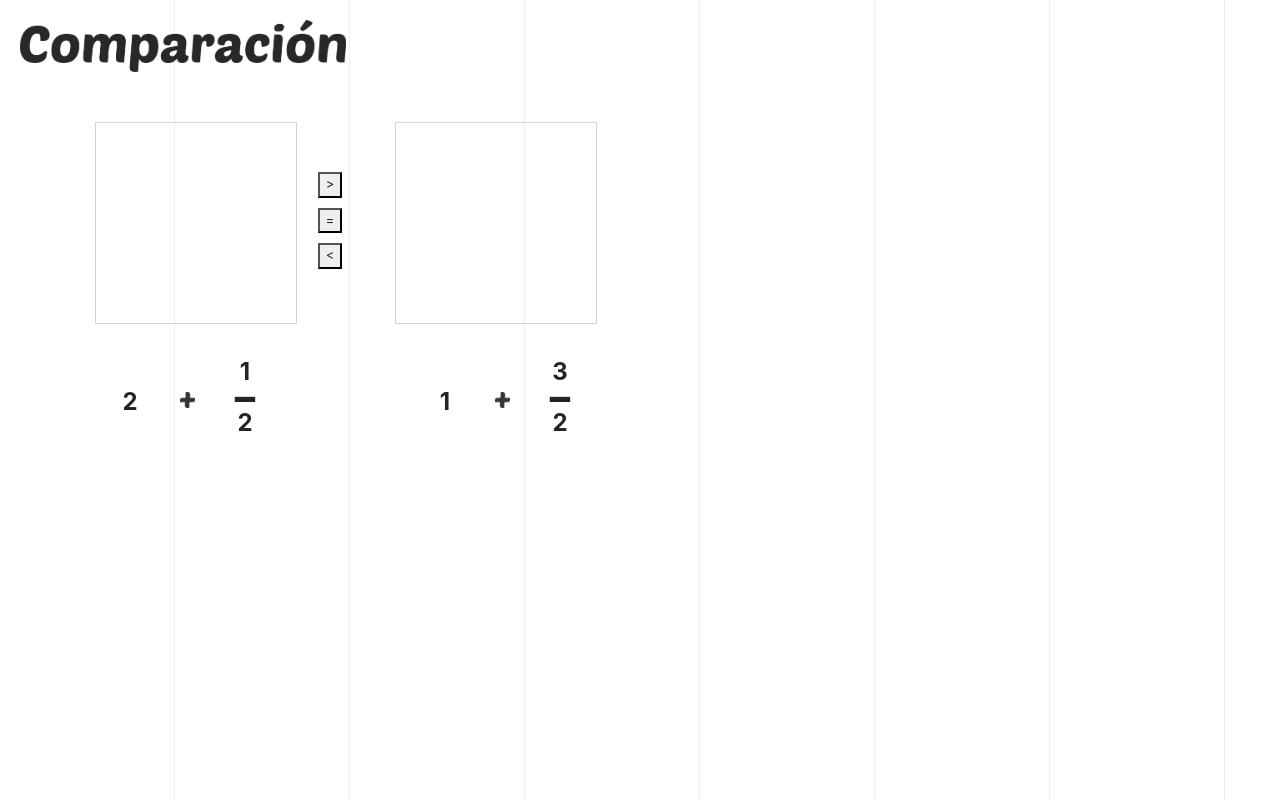
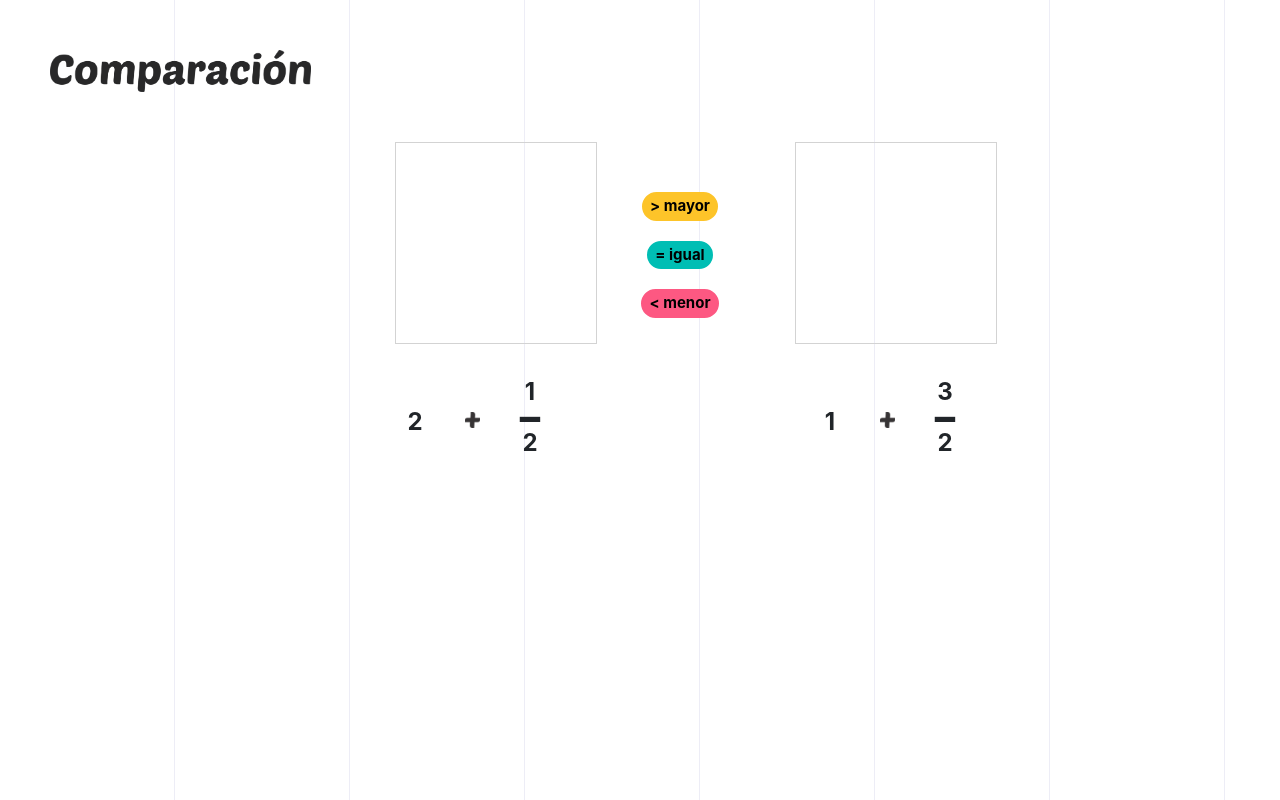
Before and after one commit to UCC-LabCompu2-Historico/proyectos2019-Dominguez-Nanfara, a plain HTML site: page Frac!/frac!/comp.html in a window 1280 px wide. Drawn offline with nearby package versions, Linux system fonts and the light colour scheme.

Commit message:
Algunos estilos mas

```diff
--- a/Frac!/frac!/assets/css/miEstilo.css
+++ b/Frac!/frac!/assets/css/miEstilo.css
@@ -9,9 +9,22 @@
 {
     position: left;
     opacity: 1;
-    margin-top: 20px;
-    margin-left: 20px;
+    margin-top: 25px;
+    margin-left: 25px;
     text-decoration: none;
+    width: 28%;
+    height: 28%;
+}
+
+.titulo-act-comp
+{
+    position: left;
+    opacity: 1;
+    margin-top: 25px;
+    margin-left: 25px;
+    text-decoration: none;
+    width: 261px;
+    height: 42px;
 }
 
 .act-contenido
@@ -98,17 +111,66 @@
     border:1px solid #d3d3d3;
 }
 
-.button-top-10
+.button-top-20-agua
 {
-    margin-top: 10px;
+    color: #000000;
+    font-size: 15px;
+    font-weight: bold;
+    margin-top: 20px;
+    background: #00beb4;
+    border: 2px solid #00beb4;
+    border-radius: 30px;
 }
 
-.button-top-50
+.button-top-20-rosa
 {
+    color: #000000;
+    font-size: 15px;
+    font-weight: bold;
+    font-weight: bold;
+    margin-top: 20px;
+    background: #fd5882;
+    border: 2px solid #fd5882;
+    border-radius: 30px;
+}
+
+.button-top-50-amarillo
+{
+    color: #000000;
+    font-size: 15px;
+    font-weight: bold;
+    font-weight: bold;
     margin-top: 50px;
+    background: #fdc429;
+    border: 2px solid #fdc429;
+    border-radius: 30px;
 }
+
 
 .enlace-act
 {
     color: tomato;
 }
+
+.swiper-slide {
+    text-align: center;
+    background-position: center;
+    background-size: cover;
+    width: 340px;
+    height: 600px;
+    border-radius: 28px;
+    /* Center slide text vertically */
+    display: -webkit-box;
+    display: -ms-flexbox;
+    display: -webkit-flex;
+    display: flex;
+    -webkit-box-pack: center;
+    -ms-flex-pack: center;
+    -webkit-justify-content: center;
+    justify-content: center;
+    -webkit-box-align: center;
+    -ms-flex-align: center;
+    -webkit-align-items: center;
+    align-items: center;
+    box-shadow: 0px 0px 15px 0px #ddd;
+}
--- a/Frac!/frac!/comp.html
+++ b/Frac!/frac!/comp.html
@@ -20,29 +20,29 @@
 </head>
 <body>
 <section id="titulo" class="titulo-act">
-    <img src="assets/images/titulo_comp.png" width="326" height="52">
+    <img src="assets/images/titulo_comp.png" class="titulo-act-comp">
 </section>
 <section id="contenido" class="act-contenido">
     <div class="container-fluid">
-        <div class="row justify-content-start">
+        <div class="row justify-content-center">
             <div class="col-2">
                 <canvas id="myCanvas" width="200" height="200" style="border:1px solid #d3d3d3;">
                 </canvas>
             </div>
-            <div class="col-xs-1">
+            <div class="col-xs-2">
                 <div class="row button-top-50 justify-content-center">
-                    <button type="button">
-                        >
+                    <button class="button-top-50-amarillo">
+                         > mayor
                     </button>
                 </div>
-                <div class="row button-top-10 justify-content-center">
-                    <button type="button">
-                        =
+                <div class="row justify-content-center">
+                    <button class="button-top-20-agua">
+                         = igual
                     </button>
                 </div>
-                <div class="row button-top-10 justify-content-center">
-                    <button type="button">
-                        <
+                <div class="row justify-content-center">
+                    <button class="button-top-20-rosa">
+                        < menor
                     </button>
                 </div>
             </div>
@@ -51,7 +51,7 @@
                 </canvas>
             </div>
         </div>
-        <div class="row justify-content-start m-top-20">
+        <div class="row justify-content-center m-top-20">
             <div class="col-1">
                 <p class="act-top-40">2</p>
             </div>
@@ -59,7 +59,7 @@
                 <img src="assets/images/suma.png">
             </div>
             <div class="col-1">
-                <div class="row justify-content-start">
+                <div class="row justify-content-center">
                    <div class="col">
                         <p class="act-top-10">1</p>
                     </div>
@@ -75,7 +75,7 @@
                     </div>
                 </div>
             </div>
-            <div class="col-xs-1">
+            <div class="col-xs-2">
             </div>
             <div class="col-1">
                 <p class="act-top-40">1</p>
```
Also changed, not shown: Frac!/frac!/resta.html (+4 -4 lines), Frac!/frac!/suma.html (+4 -4 lines).
